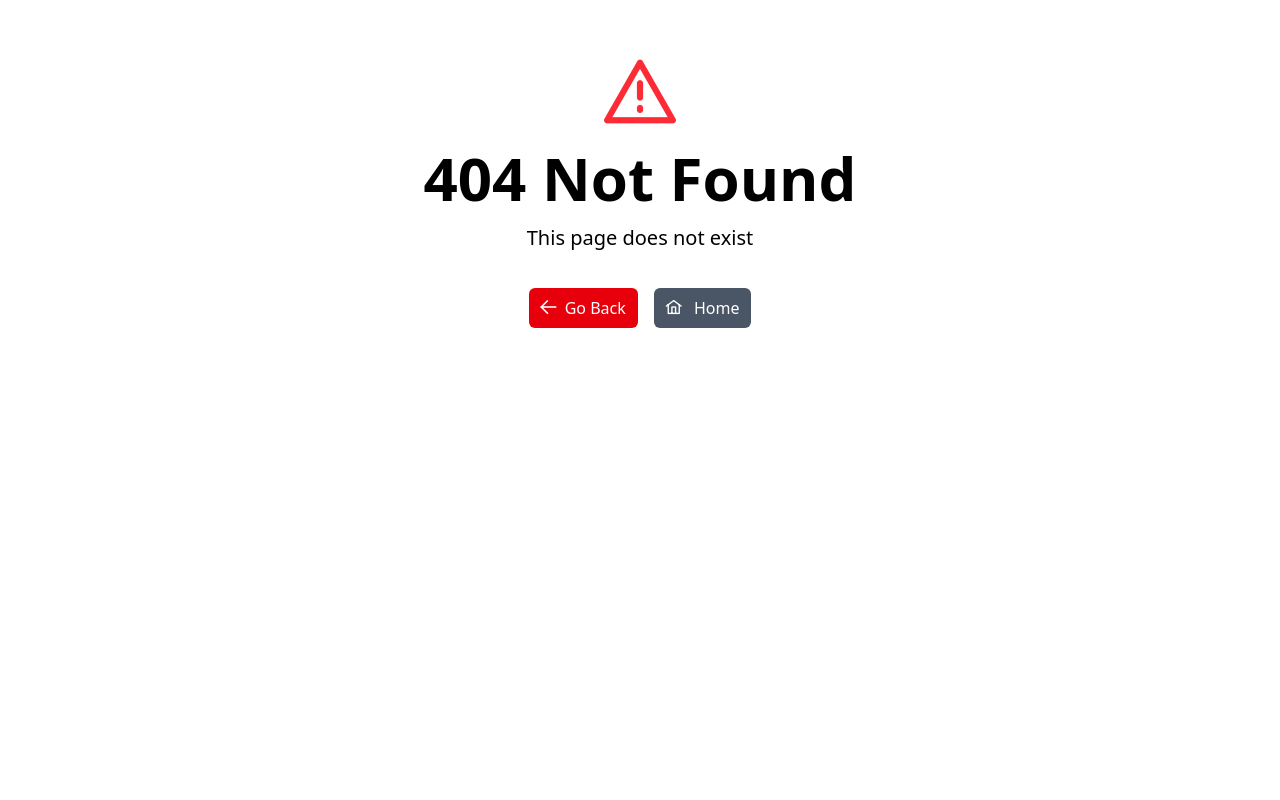
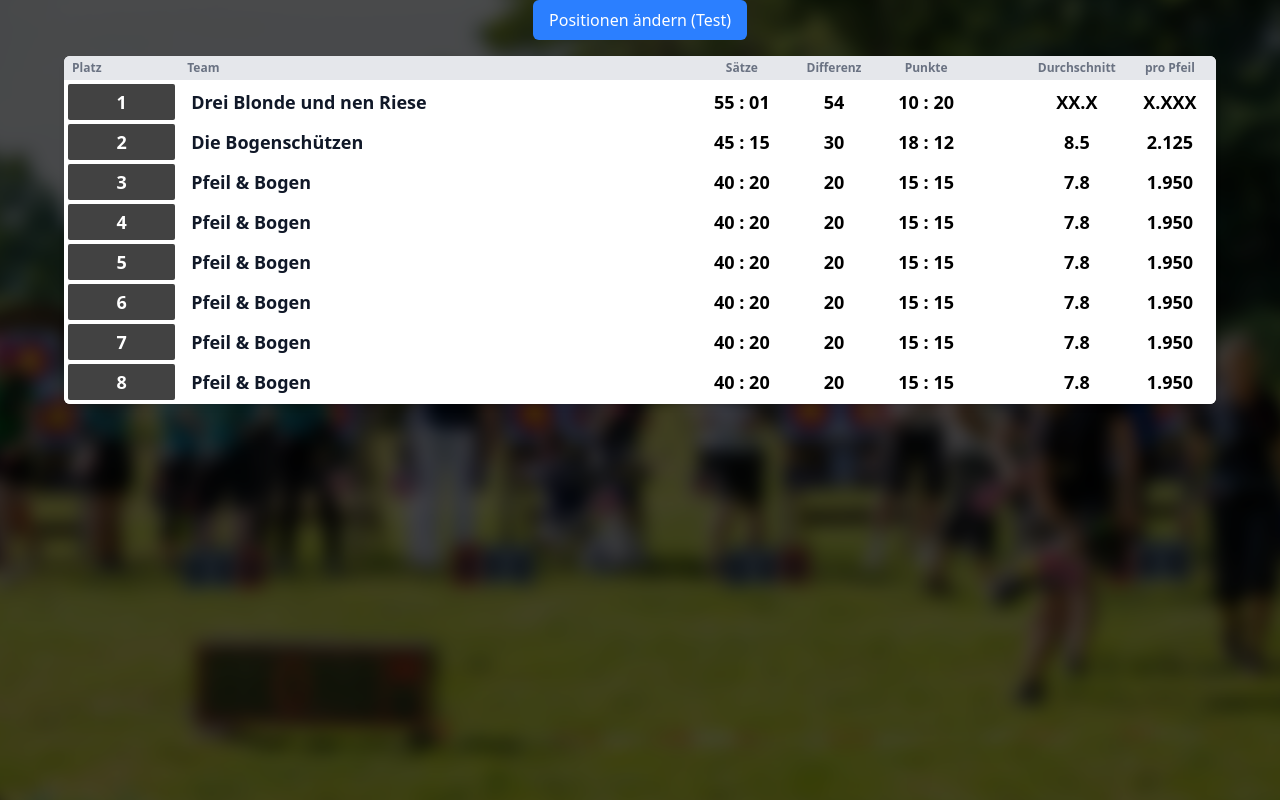
Before and after one commit to SV-Scherenbostel-Bogensport/wedemark-team-open-frontend, a Vue app: page /placement in a window 1280 px wide. Before the commit this address had no page. Built offline with nearby package versions, Linux system fonts and the light colour scheme; what vue3-spinners would draw is missing.

Commit message:
Interim leaderboard

```diff
--- /dev/null
+++ b/src/components/QualificationLeaderboard.vue
@@ -0,0 +1,227 @@
+<script lang="ts" setup>
+import { ref, computed } from 'vue'
+
+// Simulierte API-Daten mit eindeutigen IDs für das Tracking
+const leaderboardData = ref([
+  {
+    id: 1,
+    position: 1,
+    team: 'Drei Blonde und nen Riese',
+    sets: '55 : 01',
+    difference: 54,
+    points: '10 : 20',
+    average: 'XX.X',
+    perArrow: 'X.XXX',
+  },
+  {
+    id: 2,
+    position: 2,
+    team: 'Die Bogenschützen',
+    sets: '45 : 15',
+    difference: 30,
+    points: '18 : 12',
+    average: '8.5',
+    perArrow: '2.125',
+  },
+  {
+    id: 3,
+    position: 3,
+    team: 'Pfeil & Bogen',
+    sets: '40 : 20',
+    difference: 20,
+    points: '15 : 15',
+    average: '7.8',
+    perArrow: '1.950',
+  },
+  {
+    id: 4,
+    position: 4,
+    team: 'Pfeil & Bogen',
+    sets: '40 : 20',
+    difference: 20,
+    points: '15 : 15',
+    average: '7.8',
+    perArrow: '1.950',
+  },
+  {
+    id: 5,
+    position: 5,
+    team: 'Pfeil & Bogen',
+    sets: '40 : 20',
+    difference: 20,
+    points: '15 : 15',
+    average: '7.8',
+    perArrow: '1.950',
+  },
+  {
+    id: 6,
+    position: 6,
+    team: 'Pfeil & Bogen',
+    sets: '40 : 20',
+    difference: 20,
+    points: '15 : 15',
+    average: '7.8',
+    perArrow: '1.950',
+  },
+  {
+    id: 7,
+    position: 7,
+    team: 'Pfeil & Bogen',
+    sets: '40 : 20',
+    difference: 20,
+    points: '15 : 15',
+    average: '7.8',
+    perArrow: '1.950',
+  },
+  {
+    id: 8,
+    position: 8,
+    team: 'Pfeil & Bogen',
+    sets: '40 : 20',
+    difference: 20,
+    points: '15 : 15',
+    average: '7.8',
+    perArrow: '1.950',
+  },
+])
+
+// Sortierte Daten basierend auf Position
+const sortedData = computed(() => {
+  return [...leaderboardData.value].sort((a, b) => a.position - b.position)
+})
+
+// Funktion zum Simulieren von Platzierungsänderungen (für Testzwecke)
+const shufflePositions = () => {
+  const data = [...leaderboardData.value]
+
+  // Zufällige neue Positionen zuweisen
+  const positions = [1, 2, 3, 4, 5, 6, 7, 8]
+  data.forEach((entry) => {
+    const randomIndex = Math.floor(Math.random() * positions.length)
+    entry.position = positions.splice(randomIndex, 1)[0]
+  })
+
+  leaderboardData.value = data
+}
+</script>
+
+<template>
+  <!-- Test Button (später entfernen) -->
+  <div class="mb-4 text-center">
+    <button
+      @click="shufflePositions"
+      class="bg-blue-500 hover:bg-blue-600 text-white px-4 py-2 rounded-md font-medium"
+    >
+      Positionen ändern (Test)
+    </button>
+  </div>
+
+  <!-- Table Container -->
+  <div class="bg-white rounded-md shadow-md overflow-hidden max-w-6xl mx-auto">
+    <div class="overflow-x-auto">
+      <table class="w-full border-separate border-spacing-y-0">
+        <!-- Table Head -->
+        <thead class="bg-gray-200">
+          <tr>
+            <th class="px-2 py-1 text-left text-xs font-bold text-gray-500 w-[10%]">Platz</th>
+            <th class="px-2 py-1 text-left text-xs font-bold text-gray-500">Team</th>
+            <th class="px-2 py-1 text-center text-xs font-bold text-gray-500 w-[8%]">Sätze</th>
+            <th class="px-2 py-1 text-center text-xs font-bold text-gray-500 w-[8%]">Differenz</th>
+            <th class="px-2 py-1 text-center text-xs font-bold text-gray-500 w-[8%]">Punkte</th>
+            <th class="px-2 py-1 w-[5%]" />
+            <th class="px-2 py-1 text-center text-xs font-bold text-gray-500 w-[8%]">
+              Durchschnitt
+            </th>
+            <th class="px-2 py-1 text-center text-xs font-bold text-gray-500 w-[8%]">pro Pfeil</th>
+          </tr>
+        </thead>
+
+        <!-- Table Body -->
+        <TransitionGroup
+          name="leaderboard"
+          tag="tbody"
+          class="bg-white [&>tr>td]:py-1 [&>tr:not(:first-child)>td]:pt-0"
+        >
+          <tr
+            v-for="(entry, index) in sortedData"
+            :key="entry.id"
+            class="h-10 transition-all duration-1000 ease-in-out"
+          >
+            <!-- Position -->
+            <td
+              class="px-1 py-1 whitespace-nowrap text-center"
+              :class="{ 'pb-1': index === sortedData.length - 1 }"
+            >
+              <div
+                class="bg-[#424242] rounded-xs text-lg font-bold text-white h-9 flex items-center justify-center"
+              >
+                {{ entry.position }}
+              </div>
+            </td>
+
+            <!-- Team -->
+            <td
+              class="pr-1 py-1 whitespace-nowrap"
+              :class="{ 'pb-1': index === sortedData.length - 1 }"
+            >
+              <div class="text-lg font-bold text-gray-900 h-9 flex items-center pl-3">
+                {{ entry.team }}
+              </div>
+            </td>
+
+            <!-- Sets -->
+            <td
+              class="px-1 py-1 whitespace-nowrap text-center"
+              :class="{ 'pb-1': index === sortedData.length - 1 }"
+            >
+              <span class="text-lg font-bold">{{ entry.sets }}</span>
+            </td>
+
+            <!-- Difference -->
+            <td
+              class="px-1 py-1 whitespace-nowrap text-center"
+              :class="{ 'pb-1': index === sortedData.length - 1 }"
+            >
+              <span class="text-lg font-bold">{{ entry.difference }}</span>
+            </td>
+
+            <!-- Points -->
+            <td
+              class="px-1 py-1 whitespace-nowrap text-center"
+              :class="{ 'pb-1': index === sortedData.length - 1 }"
+            >
+              <span class="text-lg font-extrabold">{{ entry.points }}</span>
+            </td>
+
+            <!-- Spacer -->
+            <td :class="{ 'pb-1': index === sortedData.length - 1 }" />
+
+            <!-- Average -->
+            <td
+              class="px-1 py-1 whitespace-nowrap text-center"
+              :class="{ 'pb-1': index === sortedData.length - 1 }"
+            >
+              <span class="text-lg font-bold">{{ entry.average }}</span>
+            </td>
+
+            <!-- Per Arrow -->
+            <td
+              class="px-1 py-1 whitespace-nowrap text-center"
+              :class="{ 'pb-1': index === sortedData.length - 1 }"
+            >
+              <span class="text-lg font-bold">{{ entry.perArrow }}</span>
+            </td>
+          </tr>
+        </TransitionGroup>
+      </table>
+    </div>
+  </div>
+</template>
+
+<style scoped>
+/* Highlight-Effekt für Position Changes */
+.leaderboard-move {
+  background-color: rgba(255, 0, 0, 0.25);
+  border-radius: 4px;
+}
+</style>
--- a/src/router/index.ts
+++ b/src/router/index.ts
@@ -4,6 +4,7 @@ import AttendeesView from '@/views/AttendeesView.vue'
 import { createRouter, createWebHistory } from 'vue-router'
 import RoundResultView from '@/views/RoundResultView.vue'
 import TargetTeamName from '@/overlays/TargetTeamName.vue'
+import PlacementView from '@/views/PlacementView.vue'
 import TargetCode from '@/overlays/TargetCode.vue'
 
 const router = createRouter({
@@ -23,6 +24,11 @@ const router = createRouter({
       path: '/results/rounds/:id',
       name: 'results by round',
       component: RoundResultView,
+    },
+    {
+      path: '/placement',
+      name: 'placement',
+      component: PlacementView,
     },
     {
       path: '/overlay/target/:targetCode/teamname',
--- /dev/null
+++ b/src/views/PlacementView.vue
@@ -0,0 +1,13 @@
+<script lang="ts" setup>
+import backgroundImage from '@/assets/img/banner.jpg'
+import QualificationLeaderboard from '@/components/QualificationLeaderboard.vue'
+</script>
+
+<template>
+  <div
+    class="fixed inset-0 bg-cover bg-center bg-no-repeat brightness-30 blur-sm scale-110 -z-10"
+    :style="{ backgroundImage: `url(${backgroundImage})` }"
+  ></div>
+
+  <QualificationLeaderboard />
+</template>
```
Also changed, not shown: src/components/FinalLeaderboard.vue (added).
